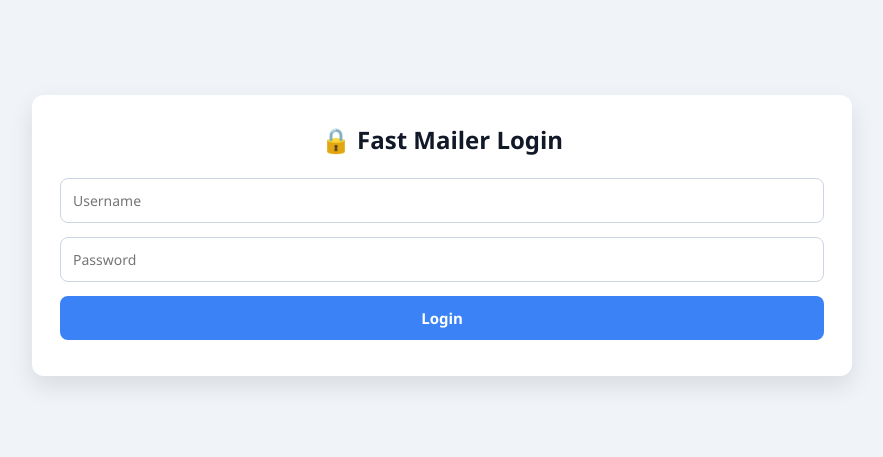
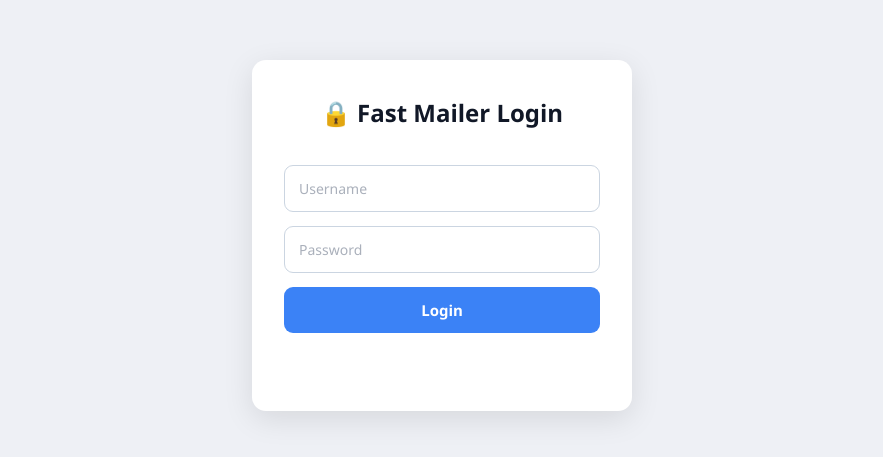
Before and after one commit to sophia-w-hash/Sophia_link_safe, a website: page public/login.html in a window 1280 px wide. Shown: the part 165-622 px from the top of the page, without its empty margins (198-1081 px from the left). Drawn offline with Linux system fonts and the light colour scheme.

Commit message:
Update style.css

```diff
--- a/public/style.css
+++ b/public/style.css
@@ -1,23 +1,129 @@
-*{margin:0;padding:0;box-sizing:border-box;font-family:"Segoe UI",sans-serif;}
-body{display:flex;justify-content:center;align-items:center;min-height:100vh;background:#f0f4f8;padding:20px;}
-.form-box,.form-grid{background:#fff;padding:28px;border-radius:12px;box-shadow:0 10px 25px rgba(0,0,0,0.1);width:820px;max-width:100%;}
-h2{text-align:center;margin-bottom:22px;color:#111827;}
-.form-box input{display:block;width:100%;padding:12px;margin-bottom:14px;border-radius:8px;border:1px solid #cbd5e1;font-size:14px;outline:none;}
-.form-box input:focus{border-color:#3b82f6;box-shadow:0 0 8px rgba(59,130,246,0.3);}
-.form-box button{width:100%;padding:12px;border:none;background:#3b82f6;color:#fff;font-weight:600;font-size:15px;border-radius:8px;cursor:pointer;transition:0.3s;}
-.form-box button:hover{background:#2563eb;}
-.form-box button:disabled{background:#93c5fd;cursor:not-allowed;}
-.grid-row{display:flex;gap:15px;margin-bottom:15px;}
-.grid-row input,.grid-row textarea,.grid-row button{flex:1;padding:12px;border-radius:8px;border:1px solid #cbd5e1;font-size:14px;outline:none;}
-.grid-row textarea{min-height:110px;resize:vertical;}
-.grid-row input:focus,.grid-row textarea:focus{border-color:#3b82f6;box-shadow:0 0 8px rgba(59,130,246,0.3);}
-.grid-row button{border:none;background:#3b82f6;color:#fff;font-weight:600;cursor:pointer;transition:0.3s;min-height:48px;}
-.grid-row button:hover{background:#2563eb;}
-.grid-row button:disabled{background:#93c5fd;cursor:not-allowed;}
-.btn-logout{background:#6b7280!important;}
-.btn-logout:hover{background:#4b5563!important;}
-.rc-wrap{flex:1;display:flex;flex-direction:column;gap:4px;}
-.rc-wrap textarea{flex:1;min-height:110px;resize:vertical;}
-.rc-count{font-size:12px;color:#10b981;text-align:right;font-weight:500;}
-#statusMessage,#loginStatus{font-size:13px;color:#ef4444;margin-top:8px;text-align:center;font-weight:500;}
-@media(max-width:600px){.grid-row{flex-direction:column;}}
+* { margin: 0; padding: 0; box-sizing: border-box; font-family: "Segoe UI", sans-serif; }
+
+body {
+  display: flex;
+  justify-content: center;
+  align-items: center;
+  min-height: 100vh;
+  background: #eef0f5;
+  padding: 20px;
+}
+
+.form-box {
+  background: #fff;
+  padding: 36px 32px;
+  border-radius: 14px;
+  box-shadow: 0 8px 30px rgba(0,0,0,0.10);
+  width: 380px;
+  display: flex;
+  flex-direction: column;
+  gap: 14px;
+}
+
+.form-grid {
+  background: #fff;
+  padding: 32px 30px;
+  border-radius: 14px;
+  box-shadow: 0 8px 30px rgba(0,0,0,0.10);
+  width: 820px;
+  max-width: 98vw;
+}
+
+h2 {
+  text-align: center;
+  margin-bottom: 22px;
+  color: #111827;
+  font-size: 1.5rem;
+}
+
+.grid-row {
+  display: flex;
+  gap: 14px;
+  margin-bottom: 14px;
+}
+
+input, textarea {
+  flex: 1;
+  padding: 13px 14px;
+  border-radius: 9px;
+  border: 1.5px solid #cbd5e1;
+  font-size: 14px;
+  outline: none;
+  transition: border 0.2s, box-shadow 0.2s;
+  font-family: inherit;
+  color: #1f2937;
+  background: #fff;
+}
+
+input::placeholder, textarea::placeholder { color: #aab0bb; }
+
+input:focus, textarea:focus {
+  border-color: #3b82f6;
+  box-shadow: 0 0 0 3px rgba(59,130,246,0.12);
+}
+
+textarea { min-height: 130px; resize: vertical; }
+
+button {
+  flex: 1;
+  padding: 13px;
+  border-radius: 9px;
+  border: none;
+  font-size: 15px;
+  font-weight: 600;
+  cursor: pointer;
+  transition: background 0.2s, transform 0.1s;
+}
+
+button:active { transform: scale(0.98); }
+
+#sendBtn { background: #3b82f6; color: #fff; }
+#sendBtn:hover { background: #2563eb; }
+#sendBtn:disabled { background: #93c5fd; cursor: not-allowed; }
+
+#logoutBtn { background: #6b7280; color: #fff; }
+#logoutBtn:hover { background: #4b5563; }
+
+#loginBtn {
+  background: #3b82f6;
+  color: #fff;
+  width: 100%;
+  padding: 13px;
+  border-radius: 9px;
+  border: none;
+  font-size: 15px;
+  font-weight: 600;
+  cursor: pointer;
+  transition: background 0.2s;
+}
+#loginBtn:hover { background: #2563eb; }
+#loginBtn:disabled { background: #93c5fd; cursor: not-allowed; }
+
+#statusMessage, #loginStatus {
+  font-size: 13.5px;
+  margin-top: 8px;
+  text-align: center;
+  min-height: 20px;
+  font-weight: 500;
+}
+
+.progress-wrap {
+  background: #e2e8f0;
+  border-radius: 8px;
+  height: 8px;
+  overflow: hidden;
+  margin-bottom: 10px;
+}
+
+.progress-bar {
+  height: 100%;
+  background: linear-gradient(90deg, #3b82f6, #6366f1);
+  border-radius: 8px;
+  width: 0%;
+  transition: width 0.5s ease;
+}
+
+@media (max-width: 600px) {
+  .grid-row { flex-direction: column; }
+  .form-grid { padding: 20px 14px; }
+}
```
